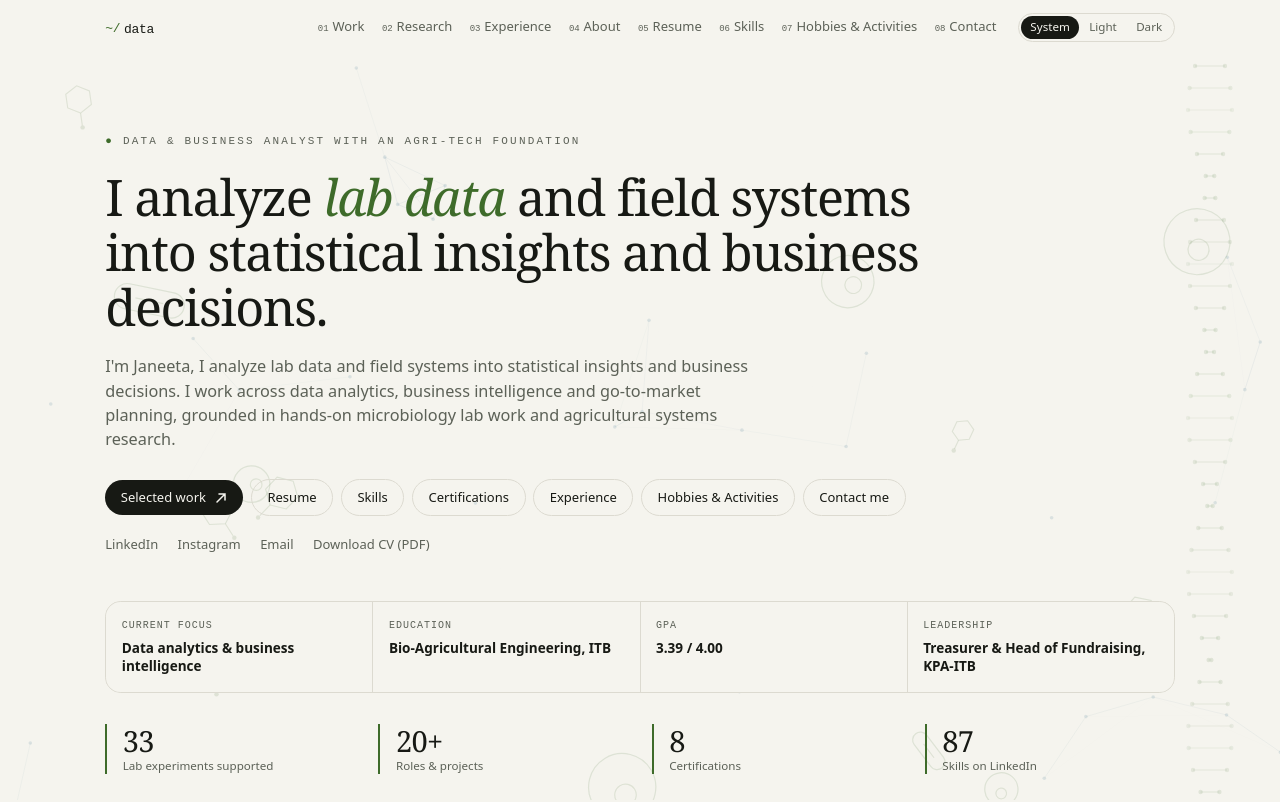
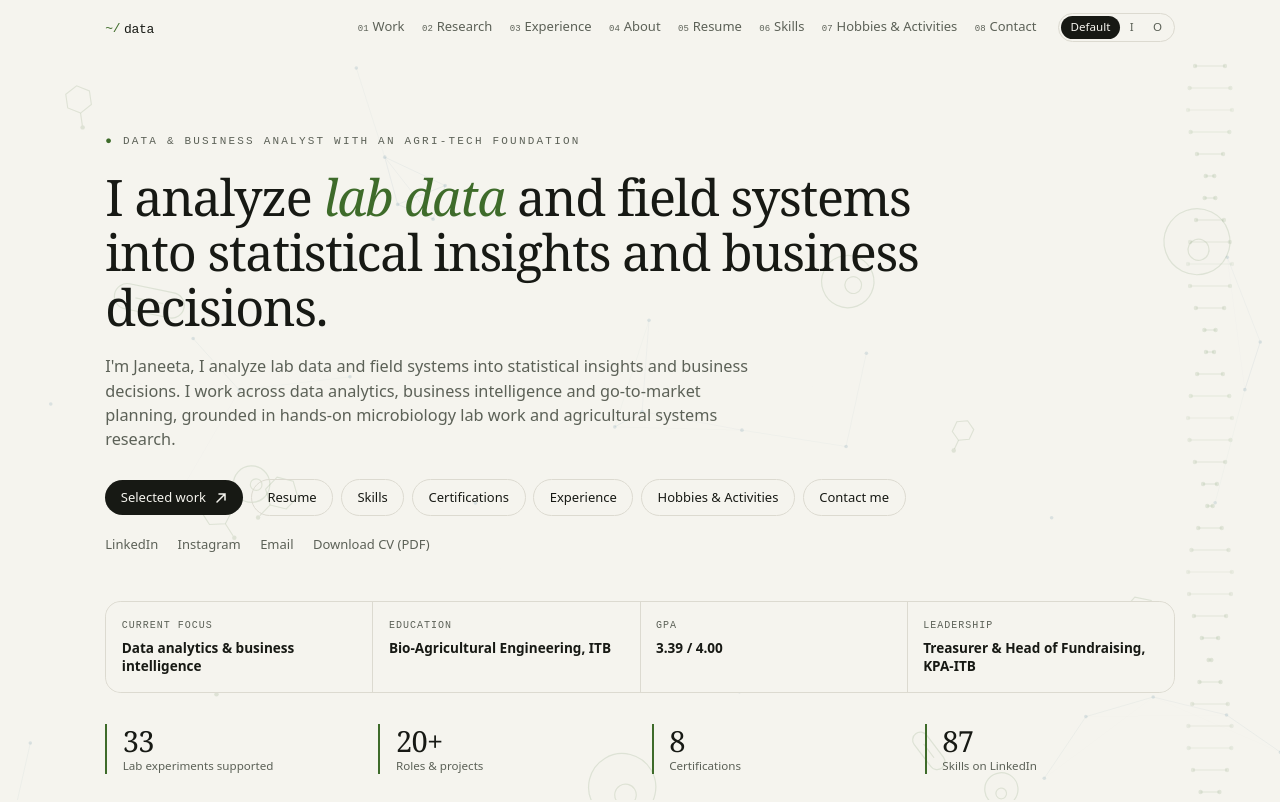
Before and after one commit to jantfzz/janeeta-demo, a Next.js app: page / in a window 1280 px wide. Shown: the top 802 px of the page. Built offline with nearby package versions, Linux system fonts and the light colour scheme.

Commit message:
Update theme options labels in ThemeSwitcher

```diff
--- a/components/ThemeSwitcher.tsx
+++ b/components/ThemeSwitcher.tsx
@@ -4,9 +4,9 @@ import { useEffect, useState } from "react";
 
 type Theme = "system" | "light" | "dark";
 const options: { value: Theme; label: string }[] = [
-  { value: "system", label: "System" },
-  { value: "light", label: "Light" },
-  { value: "dark", label: "Dark" },
+  { value: "system", label: "Default" },
+  { value: "light", label: "I" },
+  { value: "dark", label: "O" },
 ];
 
 function apply(theme: Theme) {
```
